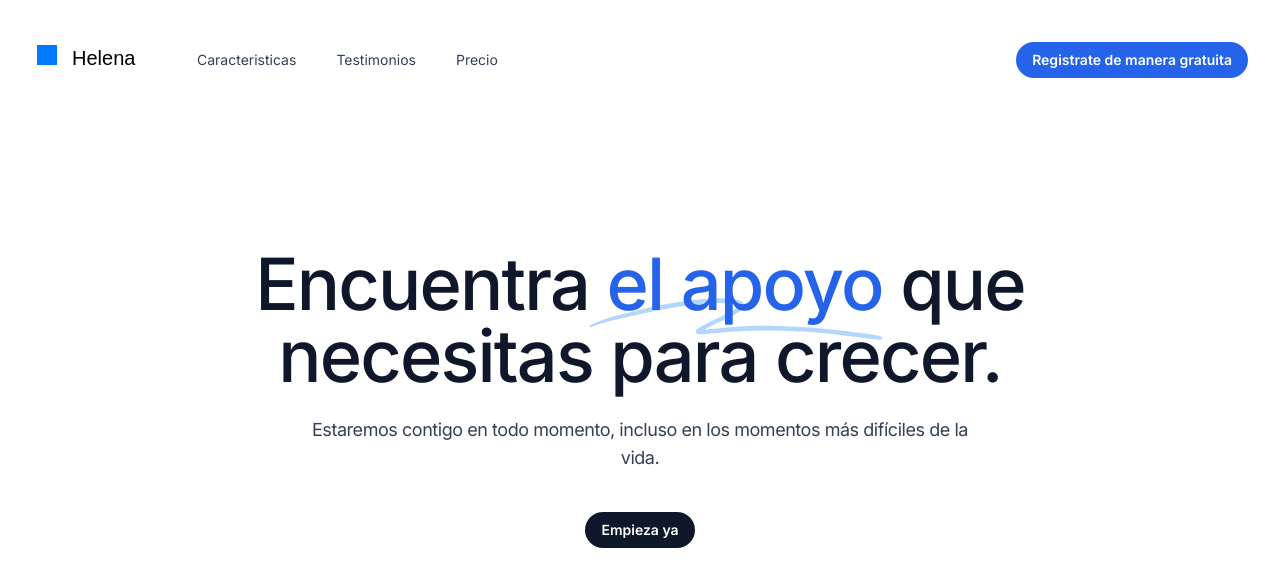
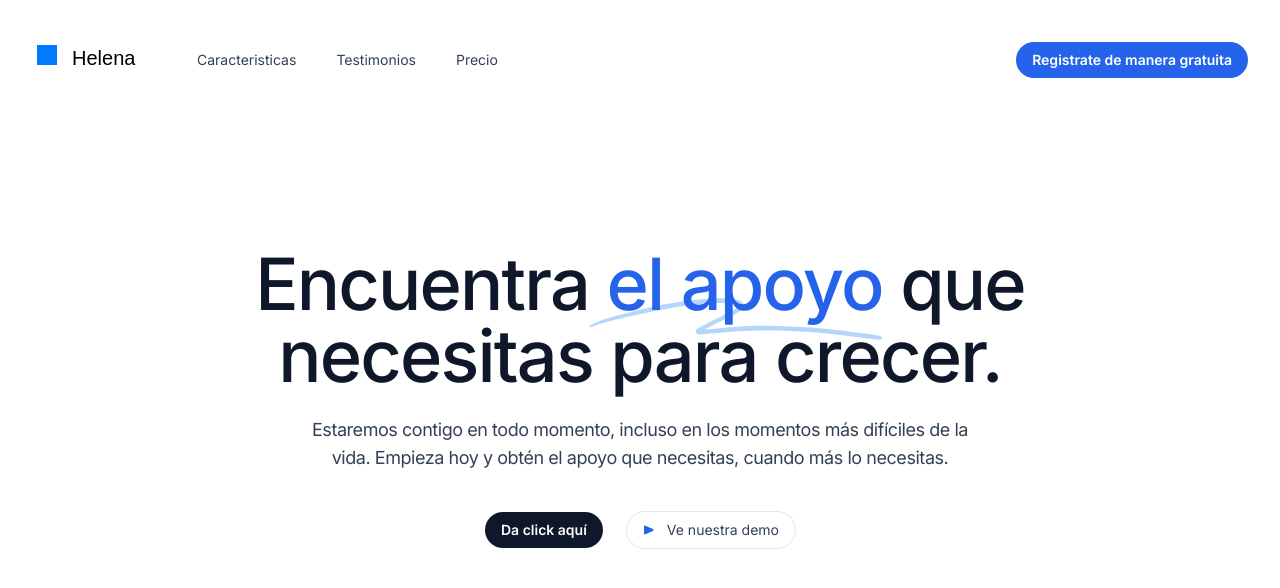
Before and after one commit to joseluistello/helena-front, a Next.js app: page / in a window 1280 px wide. Shown: the top 588 px of the page. Built offline with nearby package versions, Linux system fonts and the light colour scheme.

Commit message:
tesrtt55

```diff
--- a/src/components/Hero.tsx
+++ b/src/components/Hero.tsx
@@ -5,7 +5,6 @@ const HeroSection = () => {
 return (
 
 <div className="mx-auto max-w-7xl px-4 sm:px-6 lg:px-8 pb-16 pt-20 text-center lg:pt-32">
-
   <h1 className="mx-auto max-w-4xl font-display text-5xl font-medium tracking-tight text-slate-900 sm:text-7xl">
   Encuentra
     <span className="relative whitespace-nowrap text-blue-600">
@@ -17,13 +16,17 @@ return (
     &nbsp;que necesitas para crecer.
   </h1>
   <p className="mx-auto mt-6 max-w-2xl text-lg tracking-tight text-slate-700">
-Estaremos contigo en todo momento, incluso en los momentos más difíciles de la vida.
+Estaremos contigo en todo momento, incluso en los momentos más difíciles de la vida. Empieza hoy y obtén el apoyo que necesitas, cuando más lo necesitas.
   </p>
 
 
   <div className="mt-10 flex justify-center gap-x-6">
-    <a className="group inline-flex items-center justify-center rounded-full py-2 px-4 text-sm font-semibold focus:outline-none focus-visible:outline-2 focus-visible:outline-offset-2 bg-slate-900 text-white hover:bg-slate-700 hover:text-slate-100 active:bg-slate-800 active:text-slate-300 focus-visible:outline-slate-900" target="_blank" href="https://t.me/helena_gpt_bot">Empieza ya</a>
+    <a className="group inline-flex items-center justify-center rounded-full bg-slate-900 px-4 py-2 text-sm font-semibold text-white hover:bg-slate-700 hover:text-slate-100 focus:outline-none focus-visible:outline-2 focus-visible:outline-offset-2 focus-visible:outline-slate-900 active:bg-slate-800 active:text-slate-300" target="_blank" href="https://t.me/helena_gpt_bot">Da click aquí</a>
+    <a className="group inline-flex items-center justify-center rounded-full px-4 py-2 text-sm text-slate-700 ring-1 ring-slate-200 hover:text-slate-900 hover:ring-slate-300 focus:outline-none focus-visible:outline-blue-600 focus-visible:ring-slate-300 active:bg-slate-100 active:text-slate-600" href="https://www.youtube.com/watch?v=dQw4w9WgXcQ"
+      ><svg aria-hidden="true" className="h-3 w-3 flex-none fill-blue-600 group-active:fill-current"><path d="m9.997 6.91-7.583 3.447A1 1 0 0 1 1 9.447V2.553a1 1 0 0 1 1.414-.91L9.997 5.09c.782.355.782 1.465 0 1.82Z"></path></svg><span className="ml-3">Ve nuestra demo</span></a>
   </div>
+
+
 </div>
 )
 }
```
